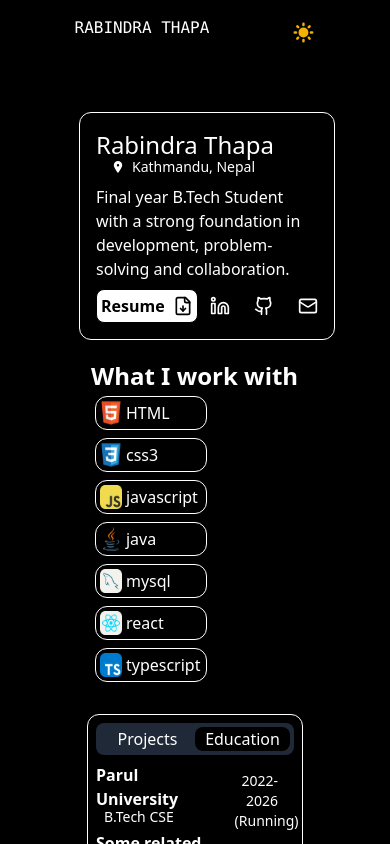
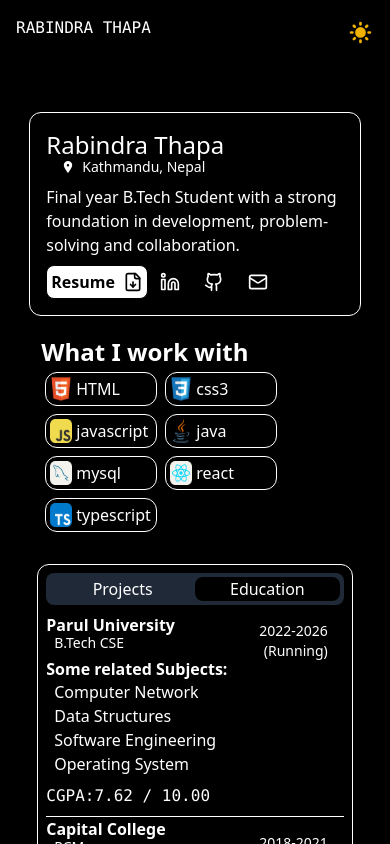
Before and after one commit to redsnow101/my-portfolio, a React (Vite) app: page / in a window 390 px wide. Shown: the top 844 px of the page. Built offline with nearby package versions, Linux system fonts and the light colour scheme.

Commit message:
mobile view changes again

```diff
--- a/src/components/MyPortfolio.tsx
+++ b/src/components/MyPortfolio.tsx
@@ -22,7 +22,7 @@ function MyPortfolio() {
 
   return (
     <div style={theme} >
-        <div className='w-[70%] m-auto'>
+        <div className='sm:w-[70%] m-auto'>
             <div  className="w-full p-2 flex sticky top-0 z-10 backdrop-blur-sm rounded-4xl">
                 <NavBar/>
                 <ThemeSwitcher currentTheme={theme} onButtonClick={handleTheme}/>
```
